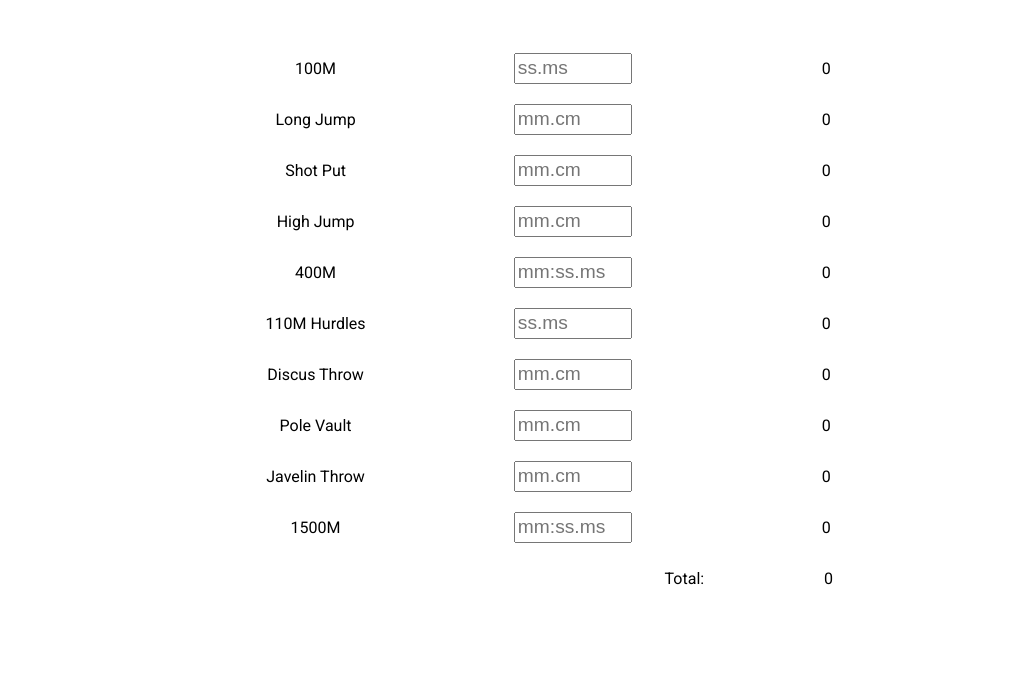
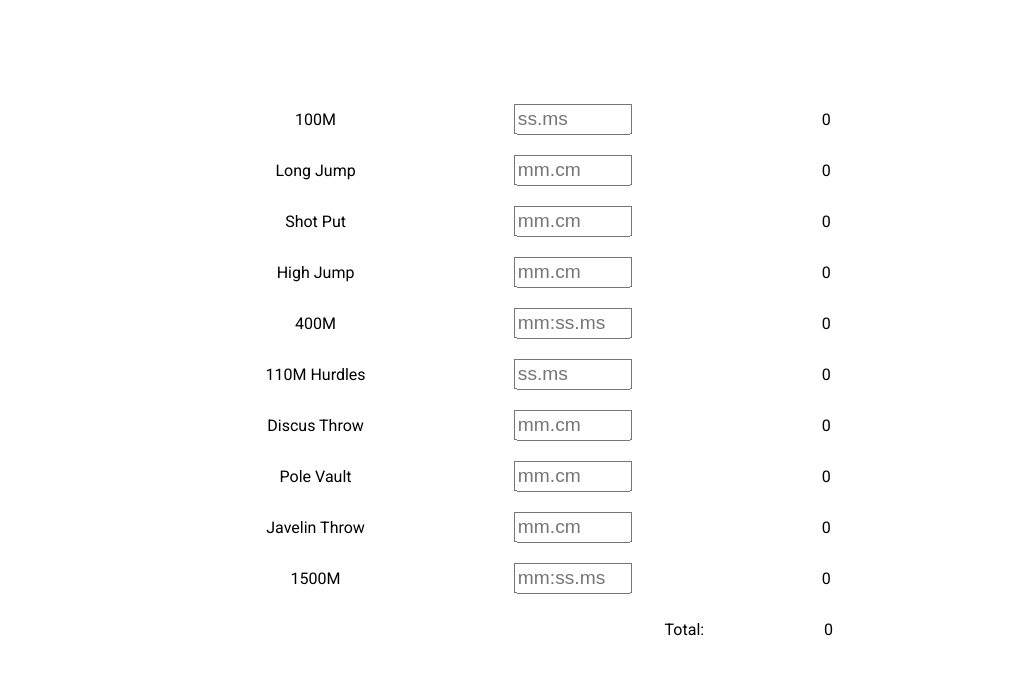
Before and after one commit to henchaa9/CombinedEventsCalculatorWEB, a plain HTML site: page index.html in a window 1280 px wide. Shown: the part 85-760 px from the top of the page, without its empty margins (71-1106 px from the left). Drawn offline with Linux system fonts and the light colour scheme.

Commit message:
man loti nepatik css

```diff
--- a/index.html
+++ b/index.html
@@ -10,6 +10,7 @@
     <link href="https://fonts.googleapis.com/css2?family=Roboto&display=swap" rel="stylesheet">
 </head>
     <body>
+        <div class="main">
             <div class="hero">
                 <h2 class="logo">Combined Events Calculator</h2>
 
@@ -23,6 +24,7 @@
                 </nav>
             </div>
 
+            <div class="table-container">
                 <div class="table">
 
                     <div class="row">
@@ -90,6 +92,8 @@
                     </div>
 
                 </div>
+            </div>
             <script src="main.js"></script>
+        </div>
     </body>
 </html>
--- a/main.scss
+++ b/main.scss
@@ -2,15 +2,23 @@ body {
     margin: 0;
     padding: 0;
     font-family: 'Roboto', sans-serif;
+    height: 100vh;
+}
+
+.main {
+    height: 100%;
+    display: flex;
+    flex-flow: column;
 }
 
 .hero {
+    flex: 0 1 auto;
 
     .logo {
         margin-right: 30px;
     }
 
-    margin: 20px 8% 40px 8%;
+    margin: 20px 8% 30px 8%;
     display: flex;
     align-items: baseline;
 
@@ -29,9 +37,18 @@ body {
     }
 }
 
+.table-container {
+   flex: 1 1 auto;
+   position: relative;
+}
+
 .table {
+    position: absolute;
     width: 60%;
-    margin: 0 auto;
+    left: 20%;
+    top: 50%;
+    -ms-transform: translateY(-50%);
+    transform: translateY(-50%);
 
     span {
         text-align: center;
```
Also changed, not shown: main.css, 1 other file. Lines whose indentation alone changed are shown as unchanged.
